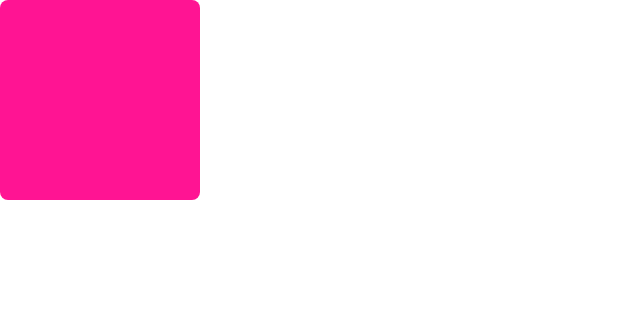
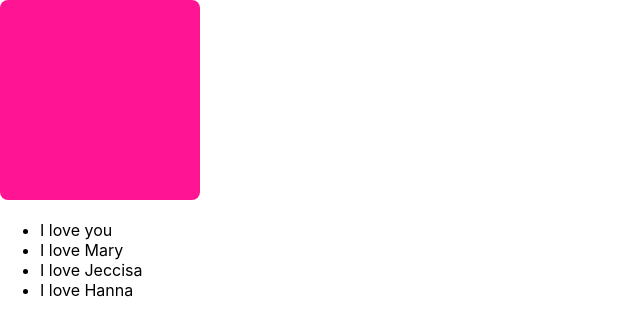
Before and after one commit to minhquanghaiquan/Demo-React-Hooks, a React (Create React App) app: page / in a window 1280 px wide. Shown: the top 336 px of the page, without its empty margins (0-640 px from the left). Built offline with nearby package versions, Linux system fonts and the light colour scheme.

Commit message:
todoList

```diff
--- a/src/App.js
+++ b/src/App.js
@@ -1,11 +1,33 @@
-import React from "react";
+import React, { useState } from "react";
 import "./App.scss";
 import ColorBox from "./components/ColorBox";
+import TodoList from "./components/TodoList";
 
 function App() {
+
+  const [todoList , setTodoList] = useState([
+    {id: 1, title: 'I love you'},
+    {id: 2 , title: 'I love Mary'},
+    {id: 3 , title: 'I love Jeccisa'},
+    {id: 4 , title: 'I love Hanna'}
+  ]);
+
+  function handleTodoLick(todo) {
+    const index = todoList.findIndex(x => x.id === todo.id);
+    if(index < 0 ) {
+      return;
+    }else {
+      const newTodoList = [...todoList];
+      newTodoList.splice(index, 1);
+      setTodoList(newTodoList);
+    }
+    console.log('Click');
+
+  }
   return (
     <div className="App">
       <ColorBox />
+      <TodoList todos={todoList} onTodoClick={handleTodoLick}/>
     </div>
   );
 }
--- /dev/null
+++ b/src/components/TodoList/index.jsx
@@ -0,0 +1,38 @@
+import React, { useState } from "react";
+import PropTypes from 'prop-types';
+
+TodoList.propTypes = {
+    todos: PropTypes.array,
+    onTodoClick: PropTypes.func
+};
+
+TodoList.defaultProps = {
+    todos: [],
+    onTodoClick: null
+}
+
+function TodoList(props) {
+
+    const {todos , onTodoClick } = props;
+
+    function handleClick(todo) {
+        if(onTodoClick) {
+            onTodoClick(todo);
+        }
+    }
+
+    return (
+        <ul className="todo-list">
+            { todos.map(todo => (
+                <li
+                    key={todo.id}
+                    onClick={()=> onTodoClick(todo)}
+                >
+                {todo.title}
+                </li>
+            ))}
+        </ul>
+    );
+}
+
+export default TodoList;
```
